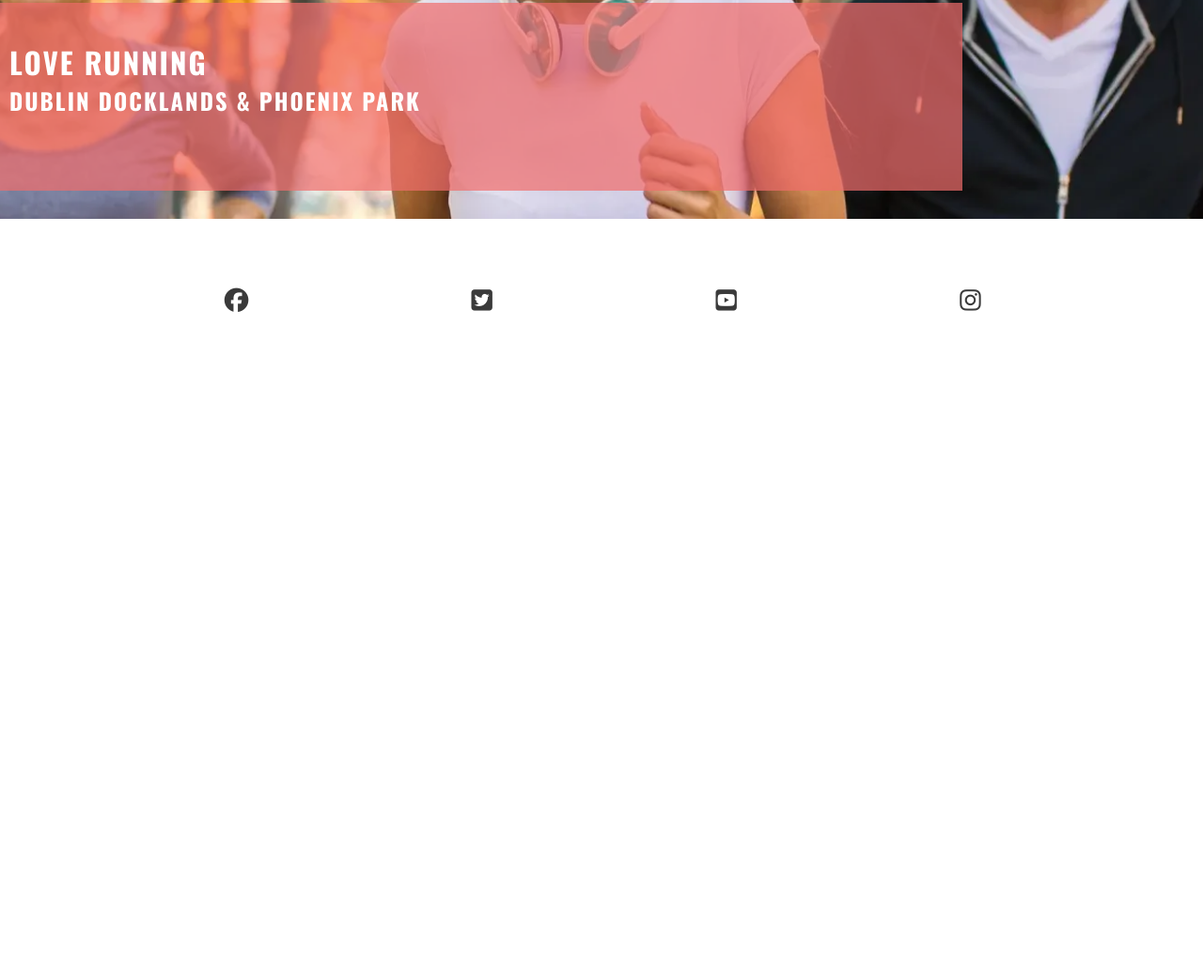
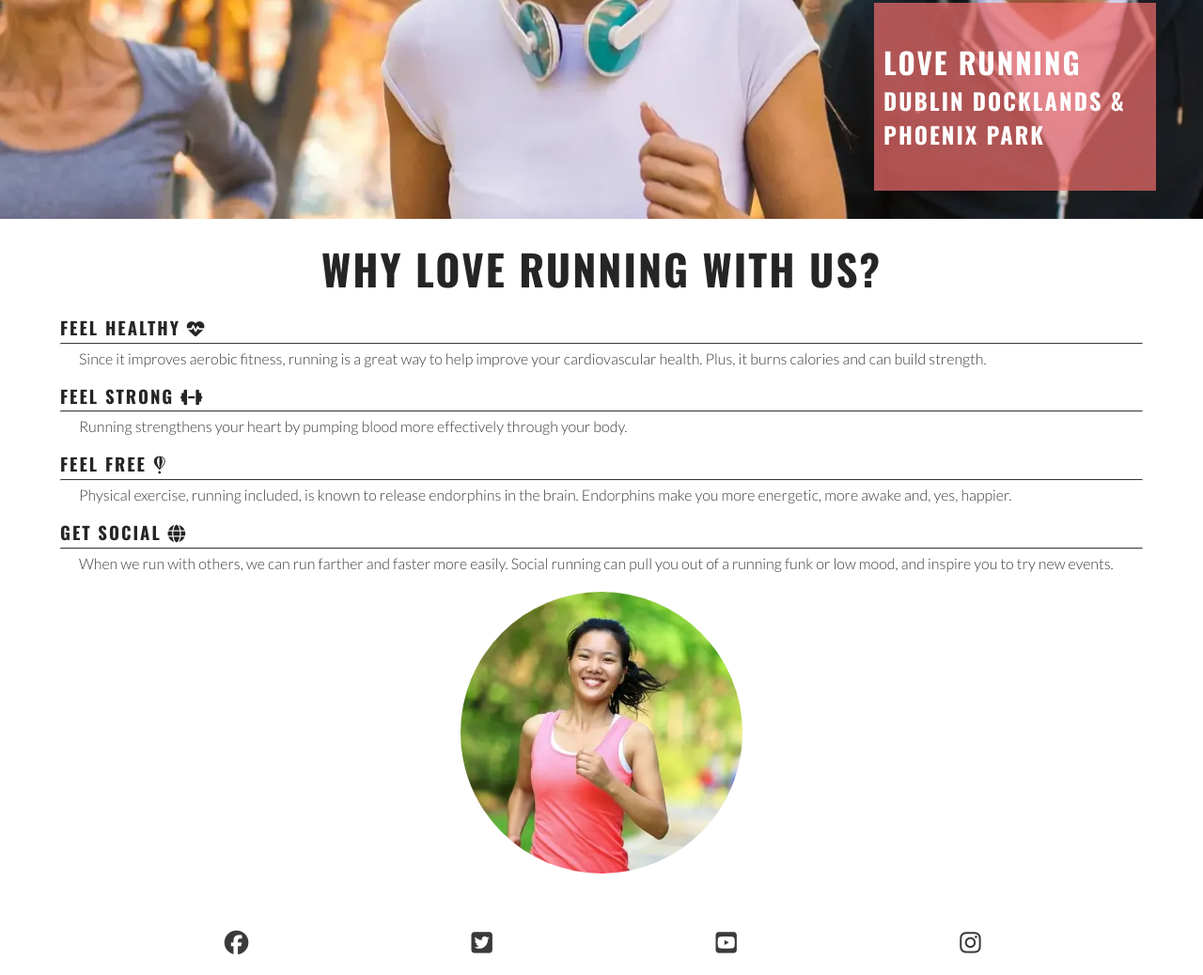
Before and after one commit to GeorgeBarh/love-running-project, a plain HTML site: page index.html in a window 1280 px wide. Shown: the part 446-1484 px from the top of the page at 94% size. Before the commit the page ends 800 px from the top, so only its background shows below. Drawn offline with nearby package versions, Linux system fonts and the light colour scheme.

Commit message:
Add circular image to reasons section

```diff
--- a/assets/css/style.css
+++ b/assets/css/style.css
@@ -18,8 +18,7 @@ body {
     font-family: 'Lato', sans-serif;
 }
 
-
-h1,h2,h3 {
+h1, h2, h3 {
     font-family: 'Oswald', sans-serif;
     text-transform: uppercase;
     letter-spacing: 2px;
@@ -43,7 +42,6 @@ header a {
     text-decoration: none;
     color: inherit;
 }
-
 
 #menu {
     font-size: 110%;
@@ -91,18 +89,17 @@ main {
     margin-top: 47px;
 }
 
-/*Hero section*/
+/* Hero section */
 #hero {
     height: 600px;
     width: 100%;
-background: url(../images/hero-image.webp) no-repeat center center/cover;
-position: relative;
+    background: url("../images/hero-image.webp") no-repeat center center/cover;
+    position: relative;
 }
 
-
 #cover-text {
-    /* Final rgba sets the opacity so it is semi-transparent*/
-    background-color: rgba(241, 109, 107, 0.7);
+    /* Final rgba value sets the opacity so it is semi-transparent */
+    background-color: rgba(241, 109, 107, .7);
     font-size: 130%;
     position: absolute;
     bottom: 30px;
@@ -112,8 +109,54 @@ position: relative;
     padding-left: 10px;
 }
 
-#cover-text > h2, h3 {
+#cover-text > h2, #cover-text > h3 {
     color: #ffffff;
+}
+
+/* Reasons section */
+#reasons {
+    width: 90%;
+    margin: 20px auto;
+}
+
+#reasons h2 {
+    margin-bottom: 20px;
+    text-align: center;
+    font-size: 280%;
+}
+
+#benefits-physical > div,
+#benefits-mental > div {
+    line-height: 20px;
+    margin-bottom: 20px;
+}
+
+#benefits p {
+    padding: 0 20px;
+}
+
+#benefits hr {
+    border-top: 1px solid #3a3a3a;
+    margin: 5px 0;
+}
+
+#benefits-image {
+    display: flex;
+    align-items: center;
+    justify-content: center;
+}
+
+#circle-cover-bg
+{
+    background: url(../images/reasons-image.webp) top center / cover no-repeat ;
+    height: 90vw;
+    width: 90vw;
+    margin-bottom: 20px;
+    /*Makes the square image a circle*/
+    border-radius: 50%;
+    max-width: 300px;
+    max-height: 300px;
+
 }
 
 /* Footer */
@@ -140,13 +183,6 @@ position: relative;
         box-shadow: none;
         width: fit-content;
         padding-right: 1rem;
-
-        /*Hero*/
-        #cover-text {
-            width: 300px;
-            right: 50px;
-        }
-
     }
 
     #menu {
@@ -172,6 +208,12 @@ position: relative;
         /* Push main content down to accommodate larger header */
         margin-top: 79px;
     }
+
+    /* Hero */
+    #cover-text {
+        width: 300px;
+        right: 50px;
+    }
 }
 
 /* Large devices (laptops and desktops, 992px and up) */
--- a/index.html
+++ b/index.html
@@ -44,7 +44,43 @@
             <div id="cover-text">
                 <h2>Love Running</h2>
                 <h3>Dublin Docklands & Phoenix Park</h3>
+            </div>
+        </section>
+        <section id="reasons">
+            <h2>Why love running with us?</h2>
+            <div id="benefits">
+                <div id="benefits-physical">
+                    <div>
+                        <h3>Feel healthy <i class="fa-solid fa-heart-pulse"></i></h3>
+                        <hr>
+                        <p>Since it improves aerobic fitness, running is a great way to help improve your cardiovascular
+                            health. Plus, it burns calories and can build strength.</p>
+                    </div>
+                    <div>
+                        <h3>Feel strong <i class="fa-solid fa-dumbbell"></i></h3>
+                        <hr>
+                        <p>Running strengthens your heart by pumping blood more effectively through your body.</p>
+                    </div>
+                </div>
+                <div id="benefits-mental">
+                    <div>
+                        <h3>Feel free <i class="fa-brands fa-fly"></i></h3>
+                        <hr>
+                        <p>Physical exercise, running included, is known to release endorphins in the brain. Endorphins
+                            make you more energetic, more awake and, yes, happier.</p>
+                    </div>
+                    <div>
+                        <h3>Get social <i class="fa-solid fa-globe"></i></h3>
+                        <hr>
+                        <p>When we run with others, we can run farther and faster more easily. Social running can pull
+                            you out of a running funk or low mood, and inspire you to try new events.</p>
+                    </div>
+                </div>
+                <div id="benefits-image">
+                    <div id="circle-cover-bg">
 
+                    </div>
+                </div>
             </div>
         </section>
     </main>
```
Also changed, not shown: assets/images/reasons-image.webp (added).
